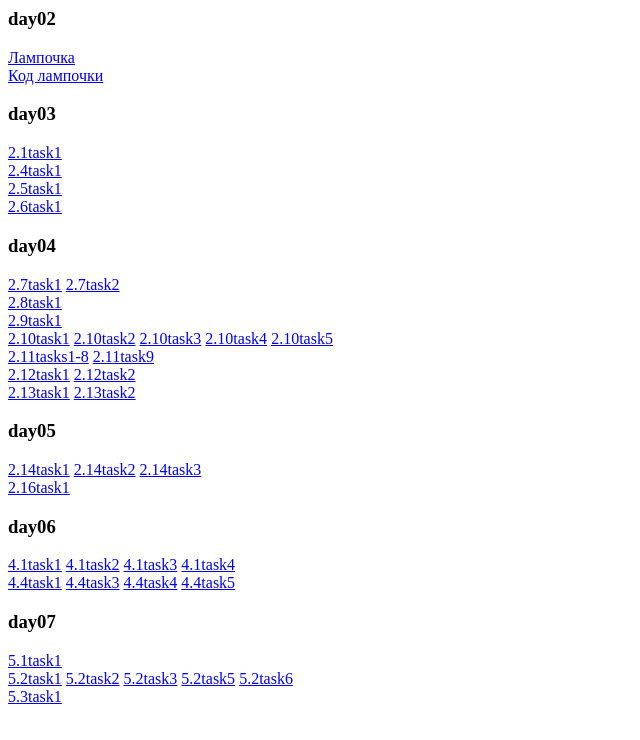
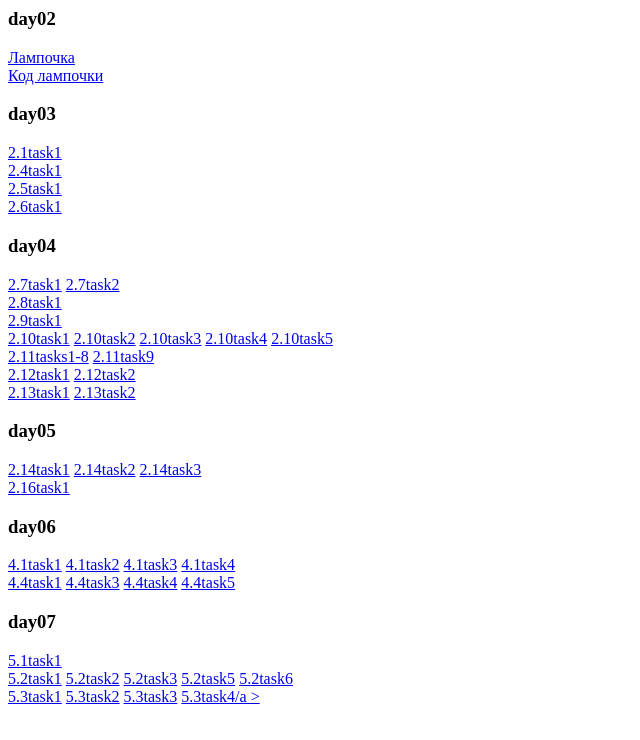
Before and after one commit to philevalex/learning, a website: page index.html in a window 1280 px wide. Shown: the whole page, without its empty margins (0-640 px from the left). Drawn offline with Linux system fonts and the light colour scheme.

Commit message:
Update index.html

```diff
--- a/index.html
+++ b/index.html
@@ -146,5 +146,14 @@
     <a href="https://philevalex.github.io/learning/day06/5.3task1.html"
       >5.3task1</a
     >
+    <a href="https://philevalex.github.io/learning/day06/5.3task2.html"
+    >5.3task2</a
+  >
+  <a href="https://philevalex.github.io/learning/day06/5.3task3.html"
+  >5.3task3</a
+>
+<a href="https://philevalex.github.io/learning/day06/5.3task4.html"
+>5.3task4/a
+>
   </body>
 </html>
```
